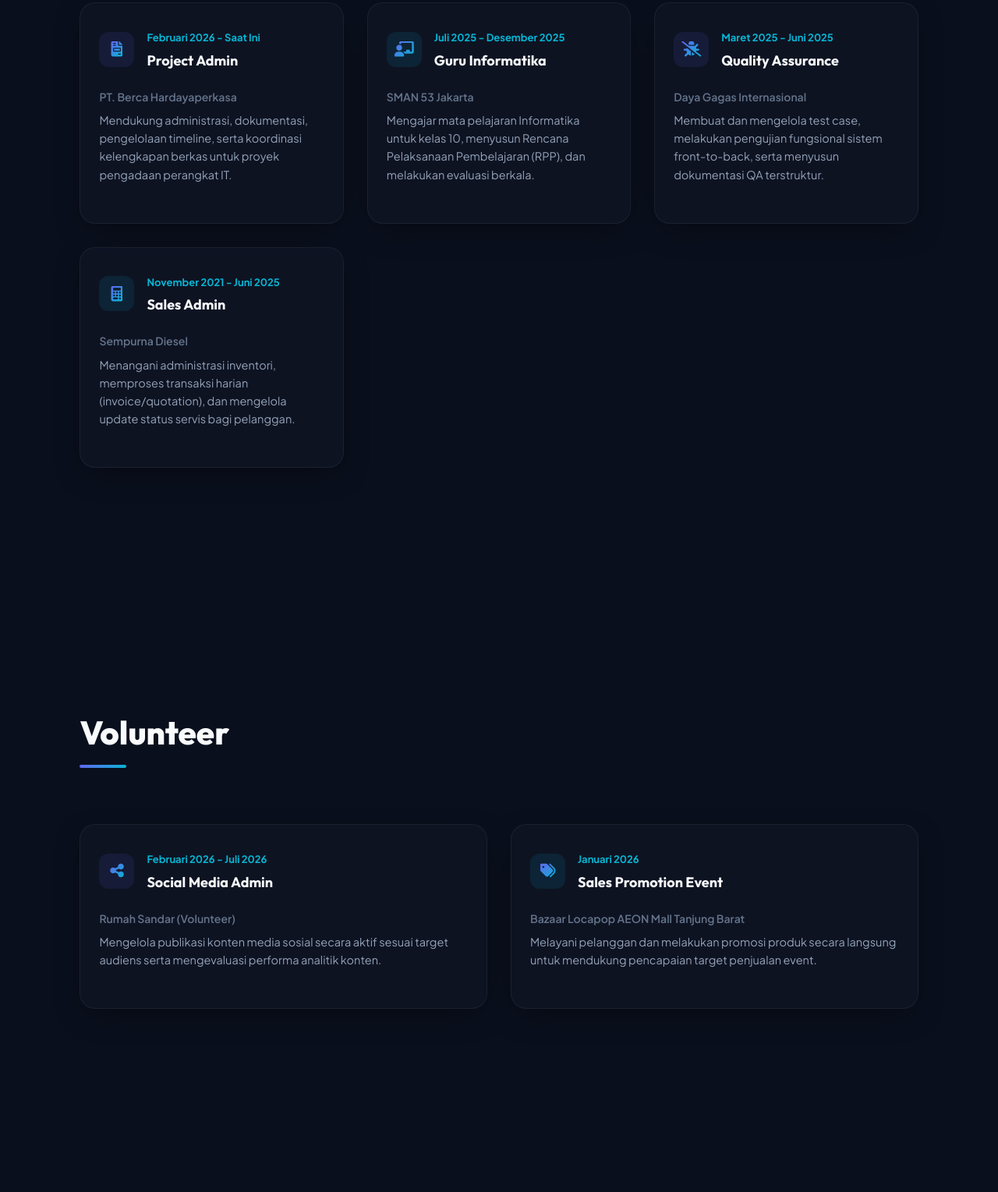
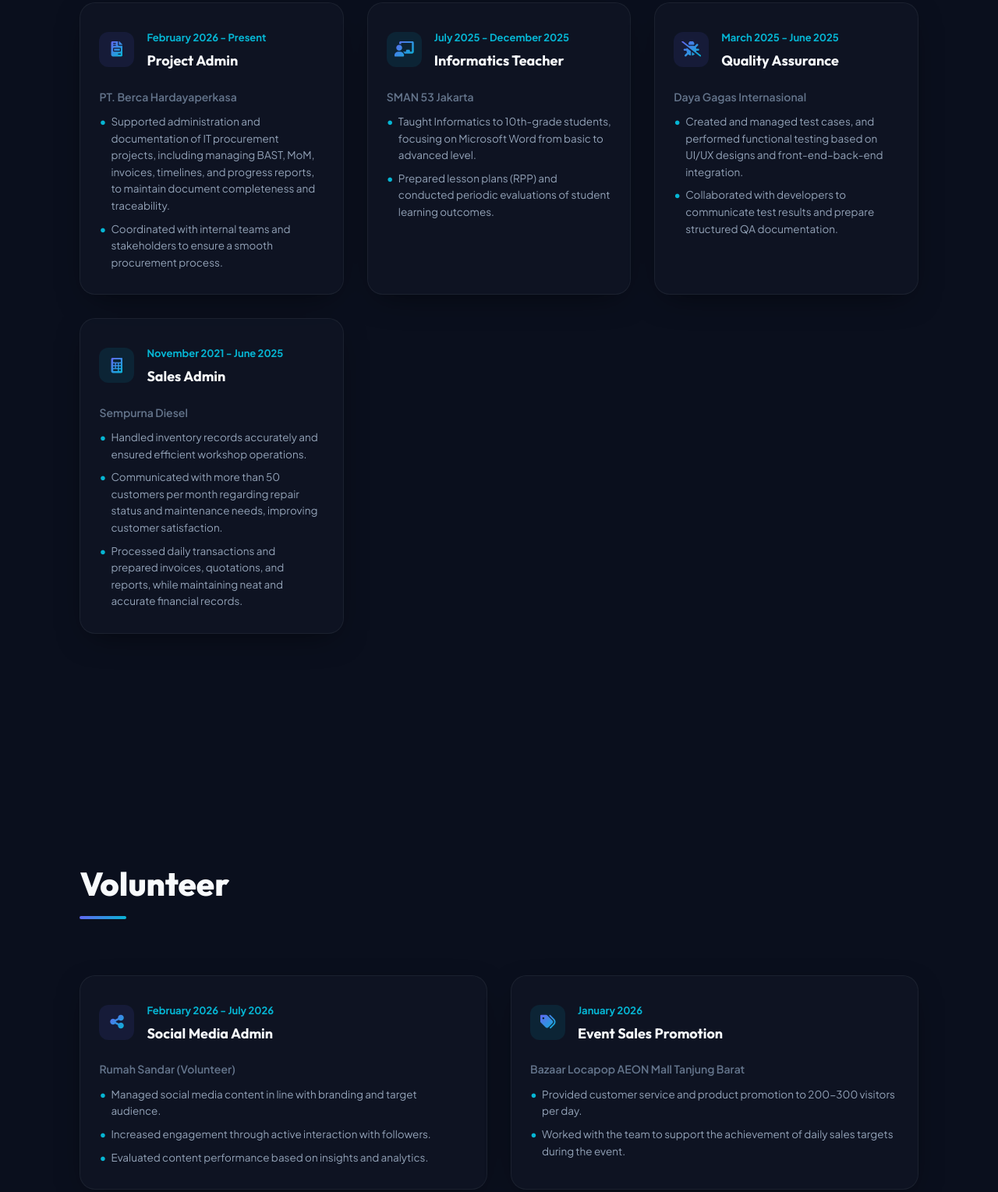
Before and after one commit to pujaptri/PujaVerse, a plain HTML site: page index.html in a window 1280 px wide. Shown: the part 1868-3397 px from the top of the page at 78% size. Drawn offline with Linux system fonts and the light colour scheme.

Commit message:
Update experiences and volunteer sections in English to match CV

```diff
--- a/index.html
+++ b/index.html
@@ -131,12 +131,21 @@
         <div class="skill-header">
           <div class="skill-icon"><i class="fa-solid fa-file-invoice"></i></div>
           <div>
-            <span class="timeline-year" style="font-size: 13px; font-weight: 700; color: var(--accent-cyan);">Februari 2026 - Saat Ini</span>
+            <span class="timeline-year" style="font-size: 13px; font-weight: 700; color: var(--accent-cyan);">February 2026 - Present</span>
             <h3 style="font-family: var(--font-title); font-size: 18px; font-weight: 700; color: var(--text-primary); margin-top: 4px;">Project Admin</h3>
           </div>
         </div>
         <p style="font-size: 14px; color: var(--text-muted); font-weight: 600; margin-bottom: 5px;">PT. Berca Hardayaperkasa</p>
-        <p style="font-size: 14.5px; color: var(--text-secondary); line-height: 1.6; margin-top: 8px;">Mendukung administrasi, dokumentasi, pengelolaan timeline, serta koordinasi kelengkapan berkas untuk proyek pengadaan perangkat IT.</p>
+        <ul style="list-style: none; margin-top: 10px; font-size: 13.5px; color: var(--text-secondary); line-height: 1.6; padding-left: 0;">
+          <li style="position: relative; padding-left: 15px; margin-bottom: 8px;">
+            <span style="position: absolute; left: 0; color: var(--accent-cyan); font-weight: bold;">•</span>
+            Supported administration and documentation of IT procurement projects, including managing BAST, MoM, invoices, timelines, and progress reports, to maintain document completeness and traceability.
+          </li>
+          <li style="position: relative; padding-left: 15px; margin-bottom: 0;">
+            <span style="position: absolute; left: 0; color: var(--accent-cyan); font-weight: bold;">•</span>
+            Coordinated with internal teams and stakeholders to ensure a smooth procurement process.
+          </li>
+        </ul>
       </div>
 
       <!-- Exp 2 -->
@@ -144,12 +153,21 @@
         <div class="skill-header">
           <div class="skill-icon"><i class="fa-solid fa-chalkboard-user"></i></div>
           <div>
-            <span class="timeline-year" style="font-size: 13px; font-weight: 700; color: var(--accent-cyan);">Juli 2025 - Desember 2025</span>
-            <h3 style="font-family: var(--font-title); font-size: 18px; font-weight: 700; color: var(--text-primary); margin-top: 4px;">Guru Informatika</h3>
+            <span class="timeline-year" style="font-size: 13px; font-weight: 700; color: var(--accent-cyan);">July 2025 - December 2025</span>
+            <h3 style="font-family: var(--font-title); font-size: 18px; font-weight: 700; color: var(--text-primary); margin-top: 4px;">Informatics Teacher</h3>
           </div>
         </div>
         <p style="font-size: 14px; color: var(--text-muted); font-weight: 600; margin-bottom: 5px;">SMAN 53 Jakarta</p>
-        <p style="font-size: 14.5px; color: var(--text-secondary); line-height: 1.6; margin-top: 8px;">Mengajar mata pelajaran Informatika untuk kelas 10, menyusun Rencana Pelaksanaan Pembelajaran (RPP), dan melakukan evaluasi berkala.</p>
+        <ul style="list-style: none; margin-top: 10px; font-size: 13.5px; color: var(--text-secondary); line-height: 1.6; padding-left: 0;">
+          <li style="position: relative; padding-left: 15px; margin-bottom: 8px;">
+            <span style="position: absolute; left: 0; color: var(--accent-cyan); font-weight: bold;">•</span>
+            Taught Informatics to 10th-grade students, focusing on Microsoft Word from basic to advanced level.
+          </li>
+          <li style="position: relative; padding-left: 15px; margin-bottom: 0;">
+            <span style="position: absolute; left: 0; color: var(--accent-cyan); font-weight: bold;">•</span>
+            Prepared lesson plans (RPP) and conducted periodic evaluations of student learning outcomes.
+          </li>
+        </ul>
       </div>
 
       <!-- Exp 3 -->
@@ -157,12 +175,21 @@
         <div class="skill-header">
           <div class="skill-icon"><i class="fa-solid fa-bug-slash"></i></div>
           <div>
-            <span class="timeline-year" style="font-size: 13px; font-weight: 700; color: var(--accent-cyan);">Maret 2025 - Juni 2025</span>
+            <span class="timeline-year" style="font-size: 13px; font-weight: 700; color: var(--accent-cyan);">March 2025 - June 2025</span>
             <h3 style="font-family: var(--font-title); font-size: 18px; font-weight: 700; color: var(--text-primary); margin-top: 4px;">Quality Assurance</h3>
           </div>
         </div>
         <p style="font-size: 14px; color: var(--text-muted); font-weight: 600; margin-bottom: 5px;">Daya Gagas Internasional</p>
-        <p style="font-size: 14.5px; color: var(--text-secondary); line-height: 1.6; margin-top: 8px;">Membuat dan mengelola test case, melakukan pengujian fungsional sistem front-to-back, serta menyusun dokumentasi QA terstruktur.</p>
+        <ul style="list-style: none; margin-top: 10px; font-size: 13.5px; color: var(--text-secondary); line-height: 1.6; padding-left: 0;">
+          <li style="position: relative; padding-left: 15px; margin-bottom: 8px;">
+            <span style="position: absolute; left: 0; color: var(--accent-cyan); font-weight: bold;">•</span>
+            Created and managed test cases, and performed functional testing based on UI/UX designs and front-end–back-end integration.
+          </li>
+          <li style="position: relative; padding-left: 15px; margin-bottom: 0;">
+            <span style="position: absolute; left: 0; color: var(--accent-cyan); font-weight: bold;">•</span>
+            Collaborated with developers to communicate test results and prepare structured QA documentation.
+          </li>
+        </ul>
       </div>
 
       <!-- Exp 4 -->
@@ -170,12 +197,25 @@
         <div class="skill-header">
           <div class="skill-icon"><i class="fa-solid fa-calculator"></i></div>
           <div>
-            <span class="timeline-year" style="font-size: 13px; font-weight: 700; color: var(--accent-cyan);">November 2021 - Juni 2025</span>
+            <span class="timeline-year" style="font-size: 13px; font-weight: 700; color: var(--accent-cyan);">November 2021 - June 2025</span>
             <h3 style="font-family: var(--font-title); font-size: 18px; font-weight: 700; color: var(--text-primary); margin-top: 4px;">Sales Admin</h3>
           </div>
         </div>
         <p style="font-size: 14px; color: var(--text-muted); font-weight: 600; margin-bottom: 5px;">Sempurna Diesel</p>
-        <p style="font-size: 14.5px; color: var(--text-secondary); line-height: 1.6; margin-top: 8px;">Menangani administrasi inventori, memproses transaksi harian (invoice/quotation), dan mengelola update status servis bagi pelanggan.</p>
+        <ul style="list-style: none; margin-top: 10px; font-size: 13.5px; color: var(--text-secondary); line-height: 1.6; padding-left: 0;">
+          <li style="position: relative; padding-left: 15px; margin-bottom: 8px;">
+            <span style="position: absolute; left: 0; color: var(--accent-cyan); font-weight: bold;">•</span>
+            Handled inventory records accurately and ensured efficient workshop operations.
+          </li>
+          <li style="position: relative; padding-left: 15px; margin-bottom: 8px;">
+            <span style="position: absolute; left: 0; color: var(--accent-cyan); font-weight: bold;">•</span>
+            Communicated with more than 50 customers per month regarding repair status and maintenance needs, improving customer satisfaction.
+          </li>
+          <li style="position: relative; padding-left: 15px; margin-bottom: 0;">
+            <span style="position: absolute; left: 0; color: var(--accent-cyan); font-weight: bold;">•</span>
+            Processed daily transactions and prepared invoices, quotations, and reports, while maintaining neat and accurate financial records.
+          </li>
+        </ul>
       </div>
     </div>
   </section>
@@ -192,12 +232,25 @@
         <div class="skill-header">
           <div class="skill-icon"><i class="fa-solid fa-share-nodes"></i></div>
           <div>
-            <span class="timeline-year" style="font-size: 13px; font-weight: 700; color: var(--accent-cyan);">Februari 2026 - Juli 2026</span>
+            <span class="timeline-year" style="font-size: 13px; font-weight: 700; color: var(--accent-cyan);">February 2026 - July 2026</span>
             <h3 style="font-family: var(--font-title); font-size: 18px; font-weight: 700; color: var(--text-primary); margin-top: 4px;">Social Media Admin</h3>
           </div>
         </div>
         <p style="font-size: 14px; color: var(--text-muted); font-weight: 600; margin-bottom: 5px;">Rumah Sandar (Volunteer)</p>
-        <p style="font-size: 14.5px; color: var(--text-secondary); line-height: 1.6; margin-top: 8px;">Mengelola publikasi konten media sosial secara aktif sesuai target audiens serta mengevaluasi performa analitik konten.</p>
+        <ul style="list-style: none; margin-top: 10px; font-size: 13.5px; color: var(--text-secondary); line-height: 1.6; padding-left: 0;">
+          <li style="position: relative; padding-left: 15px; margin-bottom: 8px;">
+            <span style="position: absolute; left: 0; color: var(--accent-cyan); font-weight: bold;">•</span>
+            Managed social media content in line with branding and target audience.
+          </li>
+          <li style="position: relative; padding-left: 15px; margin-bottom: 8px;">
+            <span style="position: absolute; left: 0; color: var(--accent-cyan); font-weight: bold;">•</span>
+            Increased engagement through active interaction with followers.
+          </li>
+          <li style="position: relative; padding-left: 15px; margin-bottom: 0;">
+            <span style="position: absolute; left: 0; color: var(--accent-cyan); font-weight: bold;">•</span>
+            Evaluated content performance based on insights and analytics.
+          </li>
+        </ul>
       </div>
 
       <!-- Exp 6 -->
@@ -205,12 +258,21 @@
         <div class="skill-header">
           <div class="skill-icon"><i class="fa-solid fa-tags"></i></div>
           <div>
-            <span class="timeline-year" style="font-size: 13px; font-weight: 700; color: var(--accent-cyan);">Januari 2026</span>
-            <h3 style="font-family: var(--font-title); font-size: 18px; font-weight: 700; color: var(--text-primary); margin-top: 4px;">Sales Promotion Event</h3>
+            <span class="timeline-year" style="font-size: 13px; font-weight: 700; color: var(--accent-cyan);">January 2026</span>
+            <h3 style="font-family: var(--font-title); font-size: 18px; font-weight: 700; color: var(--text-primary); margin-top: 4px;">Event Sales Promotion</h3>
           </div>
         </div>
         <p style="font-size: 14px; color: var(--text-muted); font-weight: 600; margin-bottom: 5px;">Bazaar Locapop AEON Mall Tanjung Barat</p>
-        <p style="font-size: 14.5px; color: var(--text-secondary); line-height: 1.6; margin-top: 8px;">Melayani pelanggan dan melakukan promosi produk secara langsung untuk mendukung pencapaian target penjualan event.</p>
+        <ul style="list-style: none; margin-top: 10px; font-size: 13.5px; color: var(--text-secondary); line-height: 1.6; padding-left: 0;">
+          <li style="position: relative; padding-left: 15px; margin-bottom: 8px;">
+            <span style="position: absolute; left: 0; color: var(--accent-cyan); font-weight: bold;">•</span>
+            Provided customer service and product promotion to 200-300 visitors per day.
+          </li>
+          <li style="position: relative; padding-left: 15px; margin-bottom: 0;">
+            <span style="position: absolute; left: 0; color: var(--accent-cyan); font-weight: bold;">•</span>
+            Worked with the team to support the achievement of daily sales targets during the event.
+          </li>
+        </ul>
       </div>
     </div>
   </section>
```
